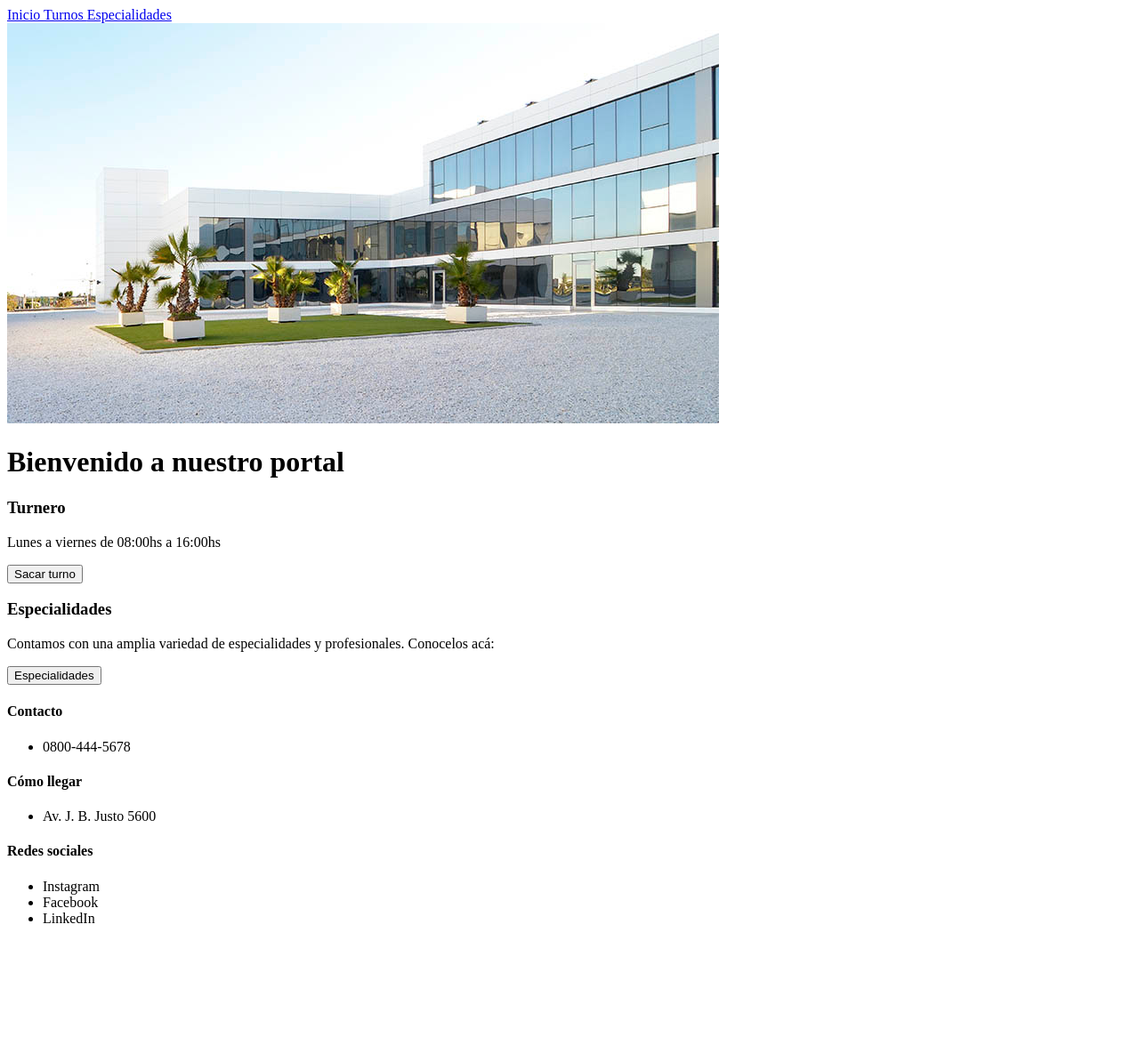
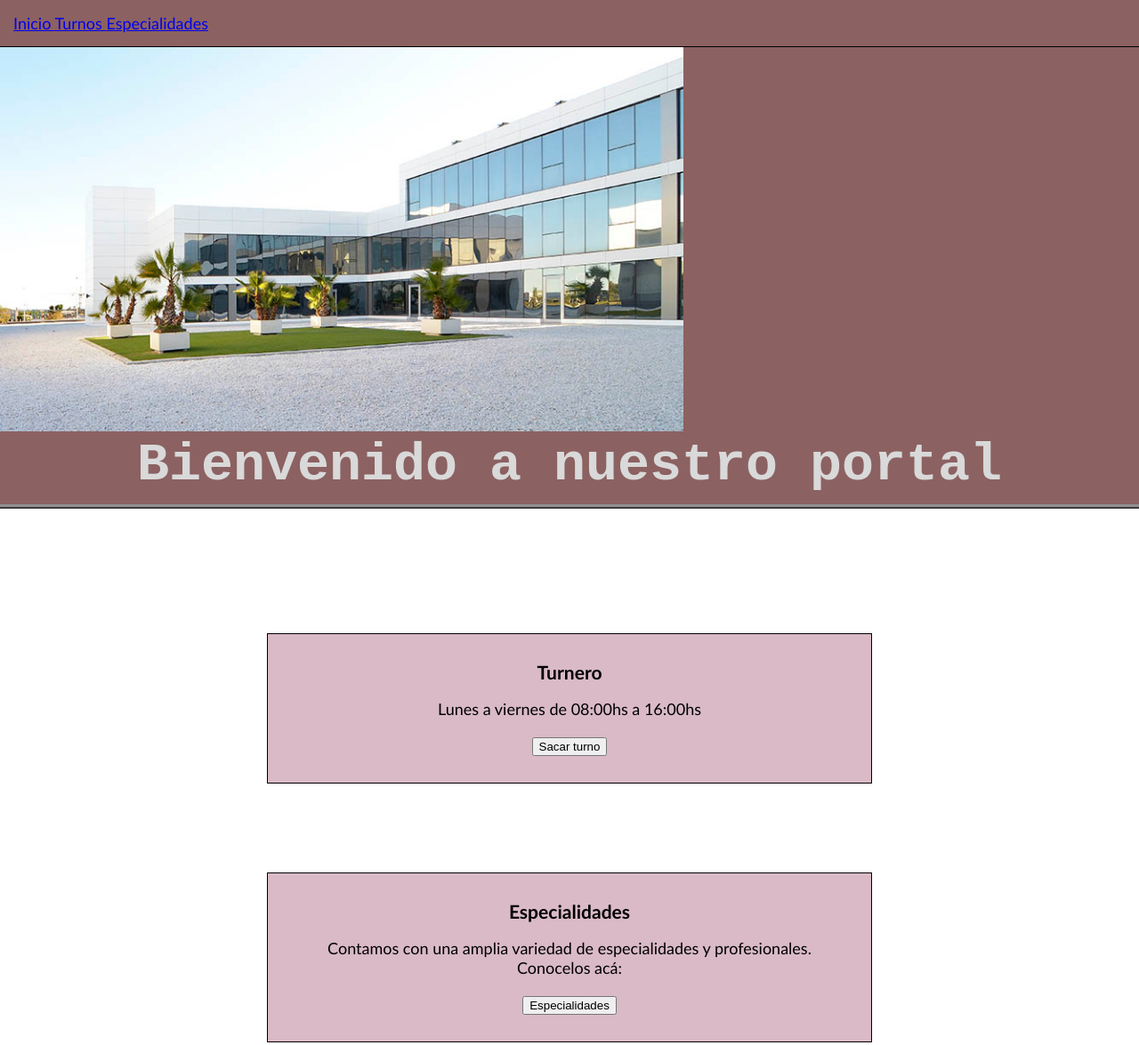
Before and after one commit to federodriguez03/proyecto-aw1-RodriguezF, a website: page index.html in a window 1280 px wide. Shown: the top 1175 px of the page at 89% size. Before the commit the page ends 1058 px from the top, so only its background shows below. Drawn offline with Linux system fonts and the light colour scheme.

Commit message:
etapa del css

```diff
--- a/index.html
+++ b/index.html
@@ -3,48 +3,65 @@
 <head>
     <meta charset="UTF-8">
     <link rel="shortcut icon" href="imágenes/healthcare-hospital-clinic-doctor-logo-image-free-vector.ico" type="image/x-icon" />
+    <link rel="stylesheet" href="./style.css">
     <title>Inicio | Clínica Rodriguez</title>
 </head>
 <body>
-
     <header>
         <nav>
-            <a href="index.html"> Inicio </a> <a href="turnos.html"> Turnos </a> <a href="especialidades.html"> Especialidades </a>
+                <a href="index.html"> Inicio </a>
+                <a href="turnos.html"> Turnos </a>
+                <a href="especialidades.html"> Especialidades </a>
         </nav>
         <img src="imágenes/clinica.jpg" alt="">
-        <h1>Bienvenido a nuestro portal</h1>
+        <h1>
+            Bienvenido a nuestro portal
+        </h1>
+
     </header>
     <main>
-        <section>
-            <h3>Turnero</h3>
-            <p>Lunes a viernes de 08:00hs a 16:00hs</p>
+        <section class="seccion-turnero">
+        <div class="seccion-turnero">
+            <h3 class="seccion-turnero">Turnero</h3>
+            <p class="seccion-turnero">Lunes a viernes de 08:00hs a 16:00hs</p>
             <form action="">
                 <button type="submit"> Sacar turno </button>
             </form>
-            <h3>Especialidades</h3>
-            <p>Contamos con una amplia variedad de especialidades y profesionales. Conocelos acá:</p>
+        </section>
+        </div>
+        <div class="seccion-turnero">
+            <h3 class="seccion-turnero">Especialidades</h3>
+            <p class="seccion-turnero">Contamos con una amplia variedad de especialidades y profesionales. Conocelos acá:</p>
             <form action="">
                 <button type="submit"> Especialidades </button>
             </form>
         </section>
+        </div>
     </main>
     <footer>
+        <section class="pie"></section>
+        <div class="pie">
         <h4>Contacto</h4>
         <ul>
             <li>0800-444-5678</li>
         </ul>
+        </div>
+        <div class="pie">
         <h4>Cómo llegar</h4>
         <ul>
             <li>Av. J. B. Justo 5600</li>
             <link rel="Google Maps" href="https://goo.gl/maps/1BeYvoDFncTVmgca7">
         </ul>
+        </div>
+        <div class="pie">
         <h4>Redes sociales</h4>
         <ul>
             <li>Instagram</li>
             <li>Facebook</li>
             <li>LinkedIn</li>
         </ul>
+        </div>
+        </section>
     </footer>
-
-</body>
+</Body>
 </html>
--- /dev/null
+++ b/style.css
@@ -0,0 +1,80 @@
+*{
+    box-sizing: border-box;
+}
+
+html,
+body,
+h1,
+h3,
+h4,
+main
+
+html,
+body{
+    height: 100%;
+    margin: 0;
+    padding: 0;
+}
+
+header{
+    background-color: #8c6161;
+    border-bottom: 5px ridge #928e8e;
+}
+
+nav{
+    background-color: #8c6161;
+    font-family:'Trebuchet MS', 'Lucida Sans Unicode', 'Lucida Grande', 'Lucida Sans', Arial, sans-serif;
+    font-size: 18px;
+    padding: 15px;
+    border-bottom: 1px solid #000;
+}
+
+img{
+    width: 60%;
+    object-fit: cover;
+}
+
+h1{
+    font-family:monospace;
+    font-size: 60px;
+    margin: 0;
+    margin-bottom: 10px;
+    display: flex;
+    justify-content: center;
+    color: #d9d9d9;
+}
+
+body{
+    margin: 0;
+    padding: 0;
+    border: 0;
+}
+
+main{
+    display: block;
+    text-align: center;
+    padding: 40px;
+    padding-left: 200px;
+    padding-right: 200px;
+}
+
+div{
+    font-family: 'Gill Sans', 'Gill Sans MT', Calibri, 'Trebuchet MS', sans-serif;
+    font-size: large;
+    display: block;
+    padding: 30px;
+    border: 1px solid #000;
+    background-color: #d9bac6;
+    margin: 100px;
+}
+
+footer{
+    background-color: #8c6161;
+    display: flex;
+    justify-content:space-around;
+    align-items: center;
+}
+
+.pie{
+    margin: auto;
+}
```
Also changed, not shown: package.json (+140 -2 lines).
